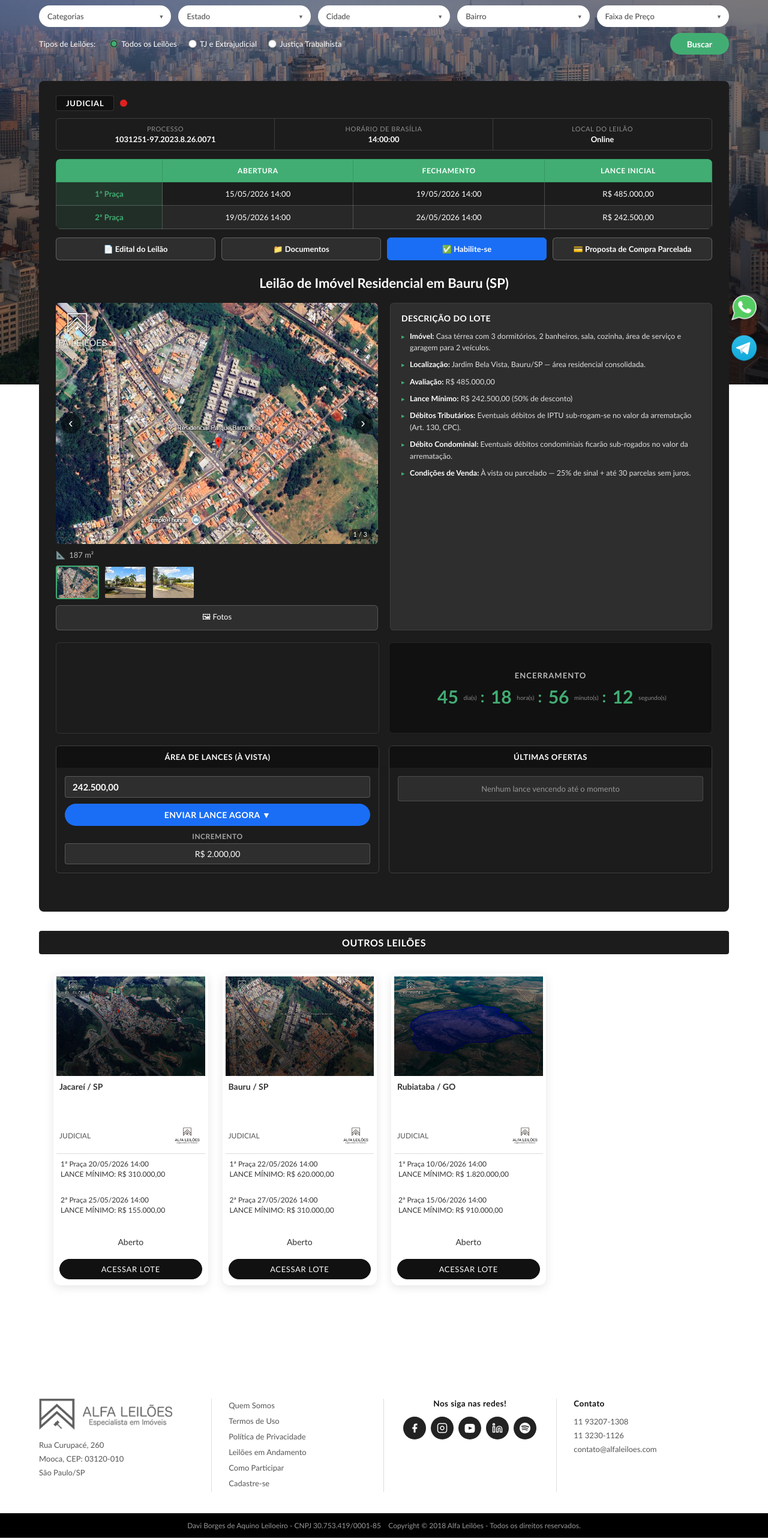
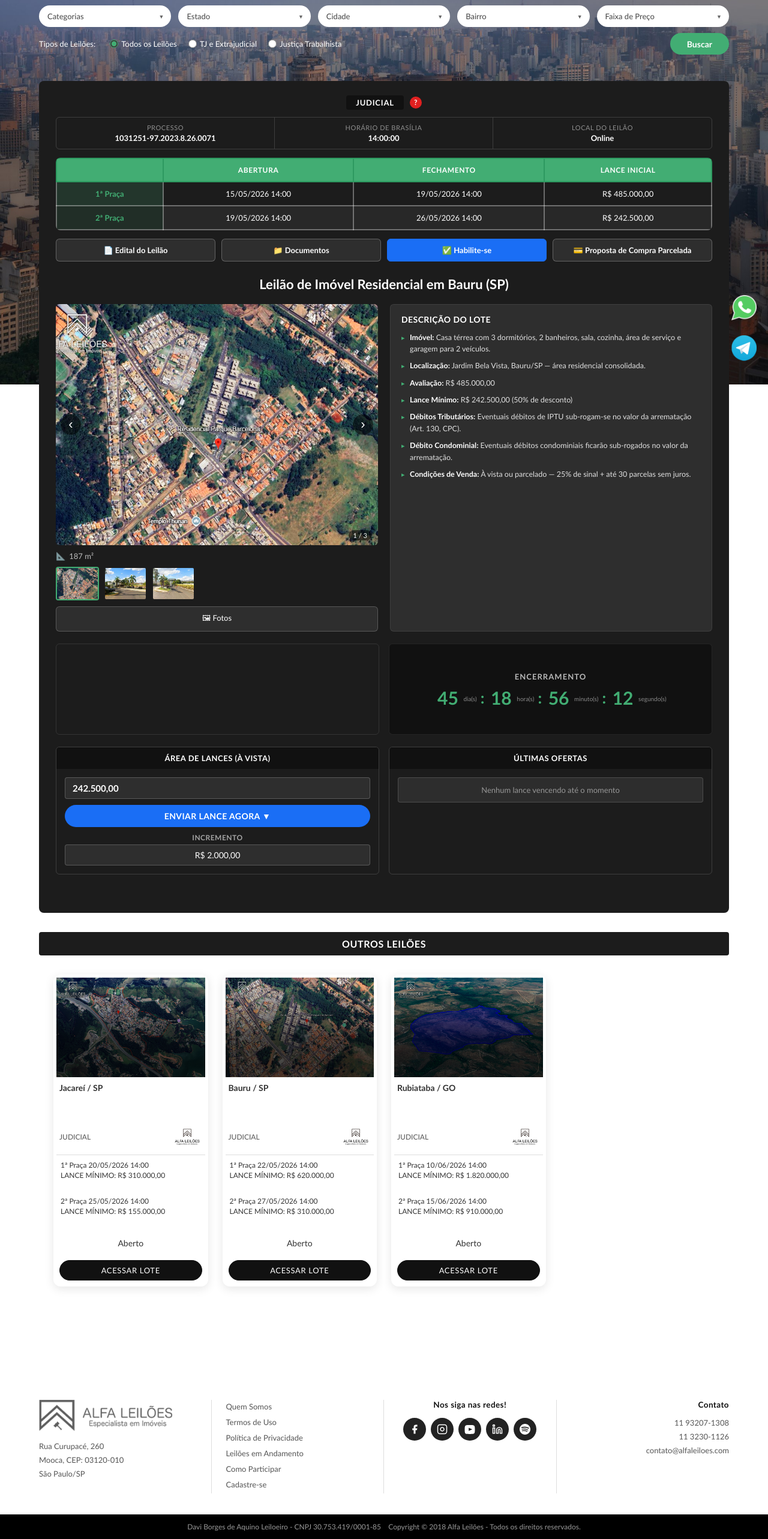
Before and after one commit to Dev-Cicero-Alfa/modelo-site-alfa-novo, a React (Vite) app: page /lote/1 in a window 1280 px wide. Shown: the part 159-2725 px from the top of the page at 60% size. Built offline with nearby package versions, Linux system fonts and the light colour scheme; grey boxes are pictures that could not be loaded.

Commit message:
correção kyan

```diff
--- a/src/components/BlogYoutube.css
+++ b/src/components/BlogYoutube.css
@@ -23,7 +23,7 @@
 .blog-yt-ver-mais {
   font-size: 13px;
   font-weight: 600;
-  color: #42ad73;
+  color: #1a6ef5;
   letter-spacing: .03em;
   transition: opacity .2s;
 }
@@ -49,7 +49,7 @@
 .blog-card:hover {
   box-shadow: 0 6px 24px rgba(0,0,0,.4);
   transform: translateY(-2px);
-  border-color: rgba(66,173,115,.4);
+  border-color: rgba(26,110,245,.4);
 }
 
 .blog-card-img-wrap {
@@ -69,7 +69,7 @@
   position: absolute;
   top: 10px;
   left: 10px;
-  background: #42ad73;
+  background: #1a6ef5;
   color: #fff;
   font-size: 11px;
   font-weight: 700;
@@ -157,6 +157,58 @@
   display: block;
 }
 
+/* WhatsApp banner */
+.wa-banner {
+  background: #1a2a1a;
+  border: 1px solid rgba(37,211,102,.25);
+  border-radius: 10px;
+  display: flex;
+  align-items: center;
+  gap: 28px;
+  padding: 28px 36px;
+}
+
+.wa-banner-icon {
+  flex-shrink: 0;
+  display: flex;
+  align-items: center;
+  justify-content: center;
+}
+
+.wa-banner-text {
+  display: flex;
+  flex-direction: column;
+  gap: 10px;
+}
+
+.wa-banner-title {
+  font-size: 17px;
+  font-weight: 700;
+  color: #fff;
+  margin: 0;
+}
+
+.wa-banner-desc {
+  font-size: 13.5px;
+  line-height: 1.65;
+  color: rgba(255,255,255,.72);
+  margin: 0;
+}
+
+.wa-btn {
+  display: inline-block;
+  background: #25D366;
+  color: #fff;
+  font-size: 14px;
+  font-weight: 700;
+  padding: 11px 28px;
+  border-radius: 24px;
+  letter-spacing: .04em;
+  transition: background .2s, transform .15s;
+  width: fit-content;
+}
+.wa-btn:hover { background: #1db954; transform: scale(1.03); }
+
 /* ================================
    RESPONSIVO
 ================================ */
@@ -171,4 +223,6 @@
   .blog-cards-grid { grid-template-columns: 1fr; }
   .blog-yt-header { flex-direction: column; align-items: flex-start; gap: 6px; }
   .yt-banner-text { padding: 24px 20px; }
+  .wa-banner { flex-direction: column; padding: 24px 20px; gap: 16px; }
+  .wa-banner-icon svg { width: 48px; height: 48px; }
 }
--- a/src/components/BlogYoutube.jsx
+++ b/src/components/BlogYoutube.jsx
@@ -94,6 +94,42 @@ export default function BlogYoutube() {
           </div>
         </div>
 
+        {/* WhatsApp */}
+        <div className="blog-yt-header" style={{ marginTop: '2.5rem' }}>
+          <h2 className="blog-yt-title">💬 Canal no WhatsApp</h2>
+          <a
+            className="blog-yt-ver-mais"
+            href="https://whatsapp.com/channel/0029VbBJiIwBPzjf9zVN2t3X"
+            target="_blank"
+            rel="noopener noreferrer"
+          >
+            Acessar canal →
+          </a>
+        </div>
+        <div className="wa-banner">
+          <div className="wa-banner-icon">
+            <svg viewBox="0 0 32 32" fill="none" xmlns="http://www.w3.org/2000/svg" width="64" height="64">
+              <circle cx="16" cy="16" r="16" fill="#25D366"/>
+              <path d="M23.5 8.5C21.6 6.6 19.1 5.5 16.4 5.5C10.9 5.5 6.4 10 6.4 15.5C6.4 17.3 6.9 19.1 7.8 20.6L6.3 26L11.8 24.5C13.3 25.3 14.8 25.7 16.4 25.7C21.9 25.7 26.4 21.2 26.4 15.7C26.4 13 25.4 10.4 23.5 8.5ZM16.4 23.9C14.9 23.9 13.5 23.5 12.2 22.8L11.9 22.6L8.7 23.5L9.6 20.4L9.4 20.1C8.6 18.8 8.2 17.2 8.2 15.5C8.2 11 11.9 7.3 16.4 7.3C18.6 7.3 20.6 8.1 22.1 9.7C23.7 11.2 24.5 13.3 24.5 15.5C24.6 20.1 20.9 23.9 16.4 23.9ZM20.9 17.6C20.6 17.5 19.2 16.8 19 16.7C18.7 16.6 18.6 16.6 18.4 16.9C18.2 17.2 17.7 17.8 17.6 18C17.4 18.2 17.3 18.2 17 18.1C15.5 17.3 14.5 16.7 13.5 15C13.3 14.7 13.6 14.7 13.9 14.1C14 13.9 13.9 13.8 13.9 13.6C13.8 13.4 13.3 12 13.1 11.5C12.9 11 12.7 11 12.5 11H12C11.8 11 11.4 11.1 11.1 11.4C10.8 11.7 10.1 12.4 10.1 13.8C10.1 15.2 11.1 16.5 11.3 16.7C11.4 16.9 13.3 19.8 16.2 21C18 21.7 18.7 21.8 19.6 21.6C20.1 21.5 21.3 20.9 21.6 20.2C21.8 19.5 21.8 18.9 21.7 18.8C21.6 18.6 21.2 18.5 20.9 17.6Z" fill="white"/>
+            </svg>
+          </div>
+          <div className="wa-banner-text">
+            <h3 className="wa-banner-title">Receba novidades em primeira mão!</h3>
+            <p className="wa-banner-desc">
+              Fique por dentro dos melhores leilões, datas de abertura e oportunidades exclusivas.
+              Entre para o nosso canal e não perca nenhum imóvel.
+            </p>
+            <a
+              className="wa-btn"
+              href="https://whatsapp.com/channel/0029VbBJiIwBPzjf9zVN2t3X"
+              target="_blank"
+              rel="noopener noreferrer"
+            >
+              💬 Entrar no Canal
+            </a>
+          </div>
+        </div>
+
       </div>
     </section>
   )
--- a/src/components/Footer.css
+++ b/src/components/Footer.css
@@ -5,11 +5,11 @@
   padding: 2.2rem 0;
 }
 .alfa_leiloes_footer-wrapper > div {
-  padding: 0 1.8rem;
-  border-right: 1px solid #ddd;
+  padding: 0 1.5rem;
 }
 .alfa_leiloes_footer-wrapper > div:first-child { padding-left: 0; }
-.alfa_leiloes_footer-wrapper > div:last-child  { border-right: none; padding-right: 0; }
+.alfa_leiloes_footer-wrapper > div:last-child  { padding-right: 0; }
+.alfa_leiloes_footer-wrapper > div:not(:last-child) { border-right: 1px solid #ddd; }
 
 /* Col 1 — logo + endereço */
 .footer-col-logo img { height: 52px; margin-bottom: 14px; display: block; }
@@ -65,6 +65,9 @@
 .icon-footer { width: 18px; height: 18px; fill: #fff; }
 
 /* Col 4 — contato */
+.footer-col-contato {
+  text-align: right;
+}
 .footer-col-contato .col-label {
   color: #111;
   font-size: 13.5px;
@@ -81,6 +84,7 @@
 .col-contato-list li {
   display: flex;
   align-items: center;
+  justify-content: flex-end;
   gap: 7px;
   color: #555;
   font-size: 13px;
@@ -115,13 +119,12 @@
 @media (max-width: 900px) {
   .alfa_leiloes_footer-wrapper { grid-template-columns: 1fr 1fr; }
   .alfa_leiloes_footer-wrapper > div {
+    padding: 1rem 0;
     border-right: none;
     border-bottom: 1px solid #ddd;
-    padding: 1rem 0.9rem;
   }
   .alfa_leiloes_footer-wrapper > div:last-child { border-bottom: none; }
 }
 @media (max-width: 480px) {
   .alfa_leiloes_footer-wrapper { grid-template-columns: 1fr; }
-  .alfa_leiloes_footer-wrapper > div:first-child { padding-left: 0; }
 }
--- a/src/components/Header.css
+++ b/src/components/Header.css
@@ -81,7 +81,7 @@
 .leiloes-arrow { font-size: 10px; margin-left: 4px; }
 
 /* Input de busca no nav */
-.nav-busca-item { display: flex; align-items: center; padding: 0 12px; }
+.nav-busca-item { display: flex; align-items: center; padding: 0 0 0 12px; flex: 1; }
 .nav-busca {
   background: #fff;
   border: 1px solid #ddd;
@@ -90,7 +90,7 @@
   border-radius: 20px;
   font-family: inherit;
   font-size: 13px;
-  width: 280px;
+  width: 100%;
   outline: none;
   transition: box-shadow .2s;
 }
--- a/src/components/LotePage.css
+++ b/src/components/LotePage.css
@@ -20,6 +20,7 @@
 .lote-tipo-bar {
   display: flex;
   align-items: center;
+  justify-content: center;
   gap: 10px;
   margin-bottom: 12px;
 }
@@ -31,13 +32,20 @@
   padding: 4px 16px;
   letter-spacing: .06em;
   border-radius: 4px;
-  border: 1px solid rgba(255,255,255,.15);
+  border: none;
 }
 .lote-badge-dot {
-  width: 12px; height: 12px;
+  width: 20px; height: 20px;
   background: #e02020;
   border-radius: 50%;
-  display: inline-block;
+  display: inline-flex;
+  align-items: center;
+  justify-content: center;
+  color: #fff;
+  font-size: 12px;
+  font-weight: 700;
+  line-height: 1;
+  flex-shrink: 0;
 }
 
 /* Info row: processo / horário / local */
@@ -86,12 +94,12 @@
   letter-spacing: .05em;
   font-size: 12px;
   text-transform: uppercase;
-  border: 1px solid #339960;
+  border: 2px solid #2d9960;
 }
 .lote-pracas-table td {
   padding: 11px 14px;
   text-align: center;
-  border: 1px solid rgba(255,255,255,.2);
+  border: 2px solid rgba(255,255,255,.35);
   color: #fff;
   font-weight: 500;
 }
--- a/src/components/LotePage.jsx
+++ b/src/components/LotePage.jsx
@@ -66,7 +66,7 @@ export default function LotePage() {
           {/* Badge tipo */}
           <div className="lote-tipo-bar">
             <span className="lote-badge-tipo">{lote.tipo}</span>
-            <span className="lote-badge-dot" />
+            <span className="lote-badge-dot">?</span>
           </div>
 
           {/* Processo / Horário / Local */}
```
